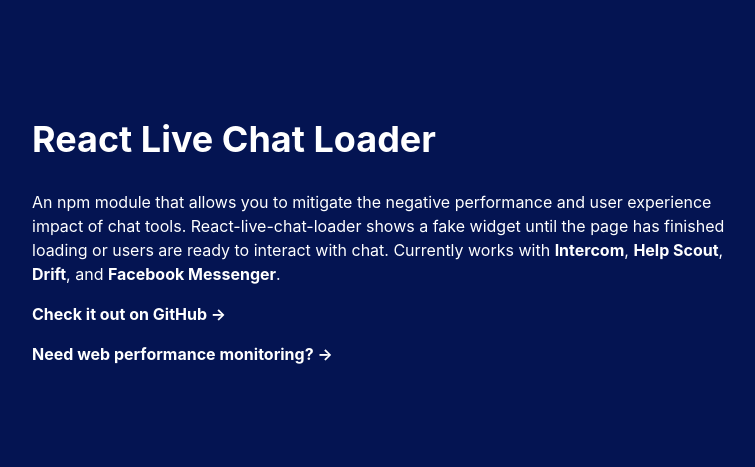
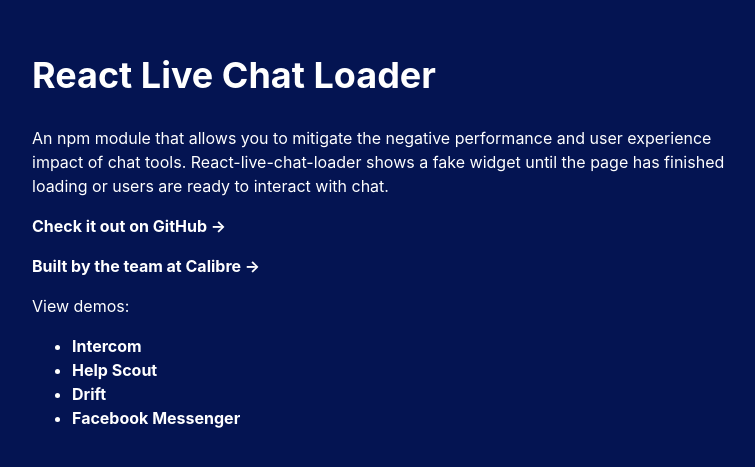
Before and after one commit to calibreapp/react-live-chat-loader, a Next.js app in the folder website/: page / in a window 1280 px wide. Shown: the part 165-632 px from the top of the page, without its empty margins (258-1013 px from the left). Built offline with nearby package versions, Linux system fonts and the light colour scheme.

Commit message:
Rearrange the page so that demos are clearly shown

```diff
--- a/website/pages/index.js
+++ b/website/pages/index.js
@@ -11,23 +11,7 @@ const Page = () => (
           An npm module that allows you to mitigate the negative performance and
           user experience impact of chat tools. React-live-chat-loader shows a
           fake widget until the page has finished loading or users are ready to
-          interact with chat. Currently works with{' '}
-          <Link href="/intercom">
-            <a>Intercom</a>
-          </Link>
-          ,{' '}
-          <Link href="/helpscout">
-            <a>Help Scout</a>
-          </Link>
-          ,{' '}
-          <Link href="/drift">
-            <a>Drift</a>
-          </Link>
-          , and{' '}
-          <Link href="/messenger">
-            <a>Facebook Messenger</a>
-          </Link>
-          .
+          interact with chat.
         </p>
         <p>
           <a href="https://github.com/calibreapp/react-live-chat-loader">
@@ -36,8 +20,33 @@ const Page = () => (
         </p>
         <p>
           <a href="https://calibreapp.com">
-            Need web performance monitoring? <span>→</span>
+            Built by the team at Calibre <span>→</span>
           </a>
+        </p>
+        <p>
+          View demos:{' '}
+          <ul>
+            <li>
+              <Link href="/intercom">
+                <a>Intercom</a>
+              </Link>
+            </li>
+            <li>
+              <Link href="/helpscout">
+                <a>Help Scout</a>
+              </Link>
+            </li>
+            <li>
+              <Link href="/drift">
+                <a>Drift</a>
+              </Link>
+            </li>
+            <li>
+              <Link href="/messenger">
+                <a>Facebook Messenger</a>
+              </Link>
+            </li>
+          </ul>
         </p>
       </div>
     </div>
```
